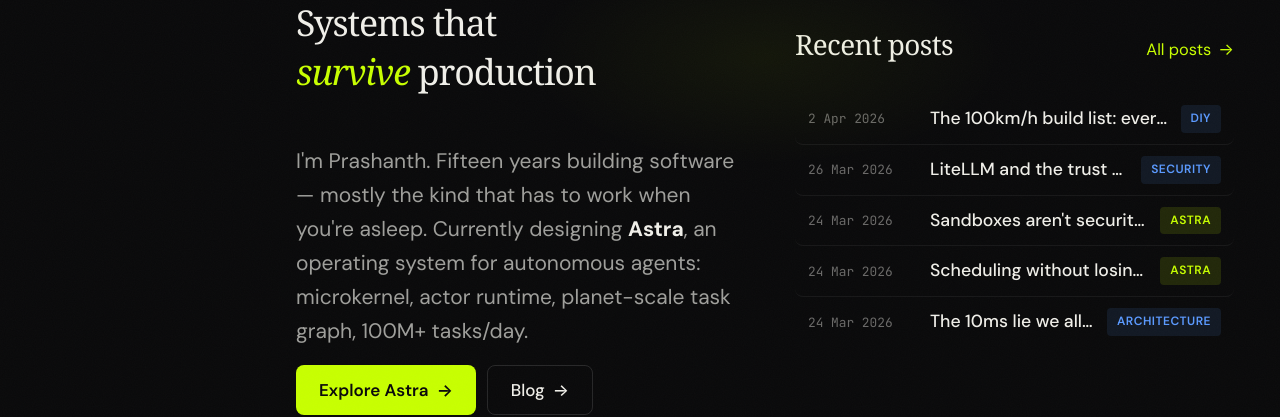
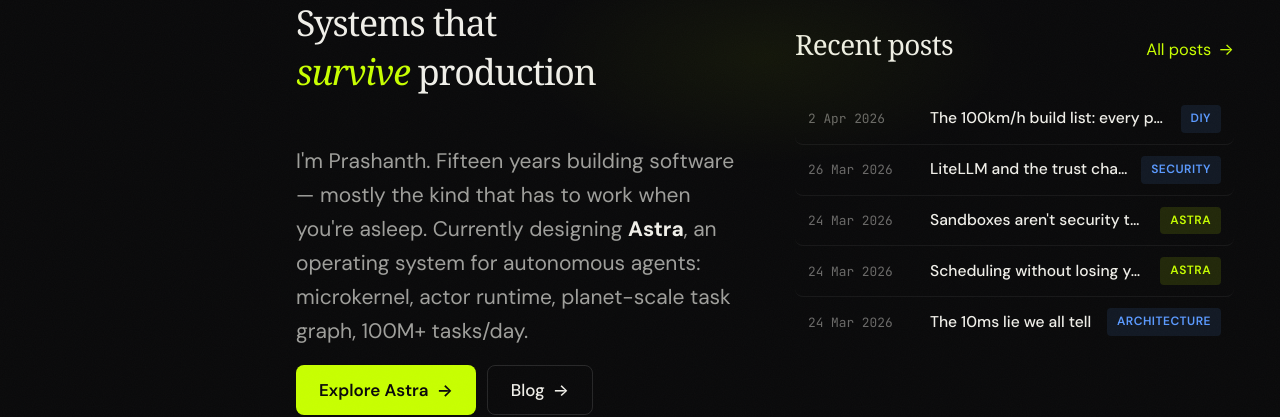
Before and after one commit to prashanthrajagopal/prashanthrajagopal.github.io, an MkDocs documentation site: the page built from docs/index.md, in a window 1280 px wide. Shown: the part 179-596 px from the top of the page. Built offline with MkDocs 1.6.1 and Material for MkDocs 9.7.7, drawn with Linux system fonts in a browser that asks for light colours; some web fonts are replaced.

Commit message:
ui: reduce recent posts title text size on homepage

```diff
--- a/docs/stylesheets/prashantr-theme.css
+++ b/docs/stylesheets/prashantr-theme.css
@@ -455,7 +455,7 @@
 }
 
 .pr-recent-title-text {
-  font-size: 0.88rem;
+  font-size: 0.78rem;
   font-weight: 500;
   color: var(--pr-text);
   line-height: 1.35;
```
Also changed, not shown: site/robots.txt (deleted), site/sitemap.xml, site/stylesheets/prashantr-theme.css.
